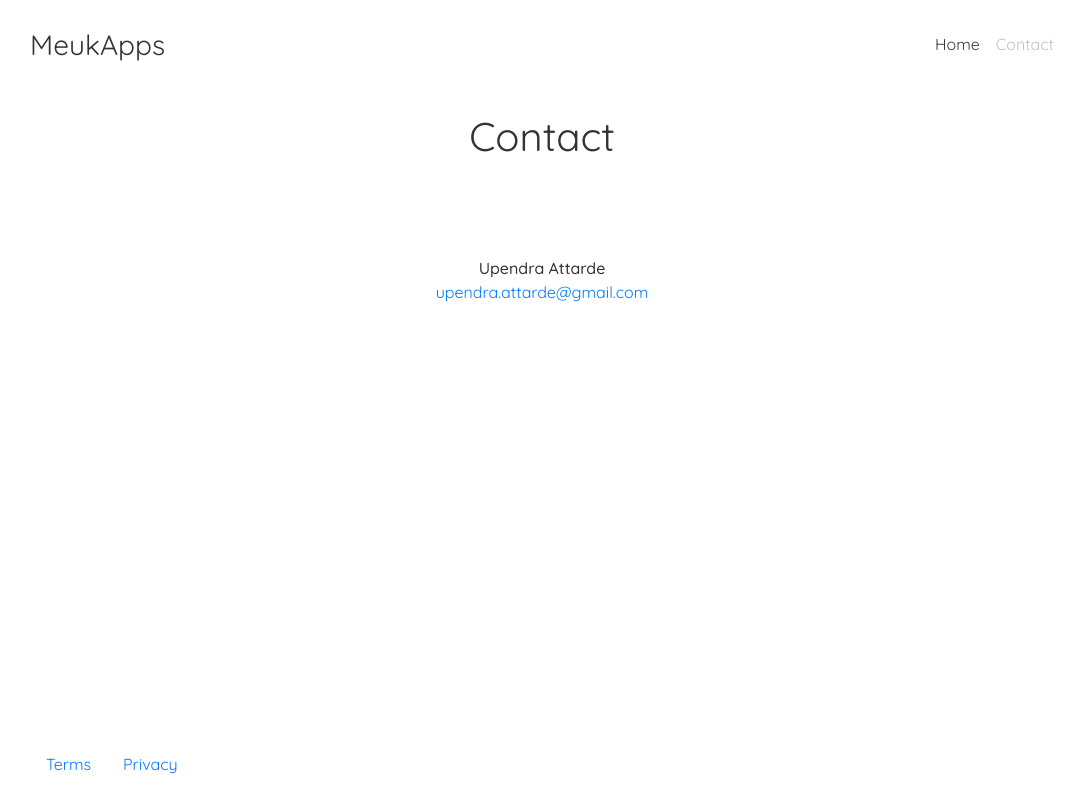
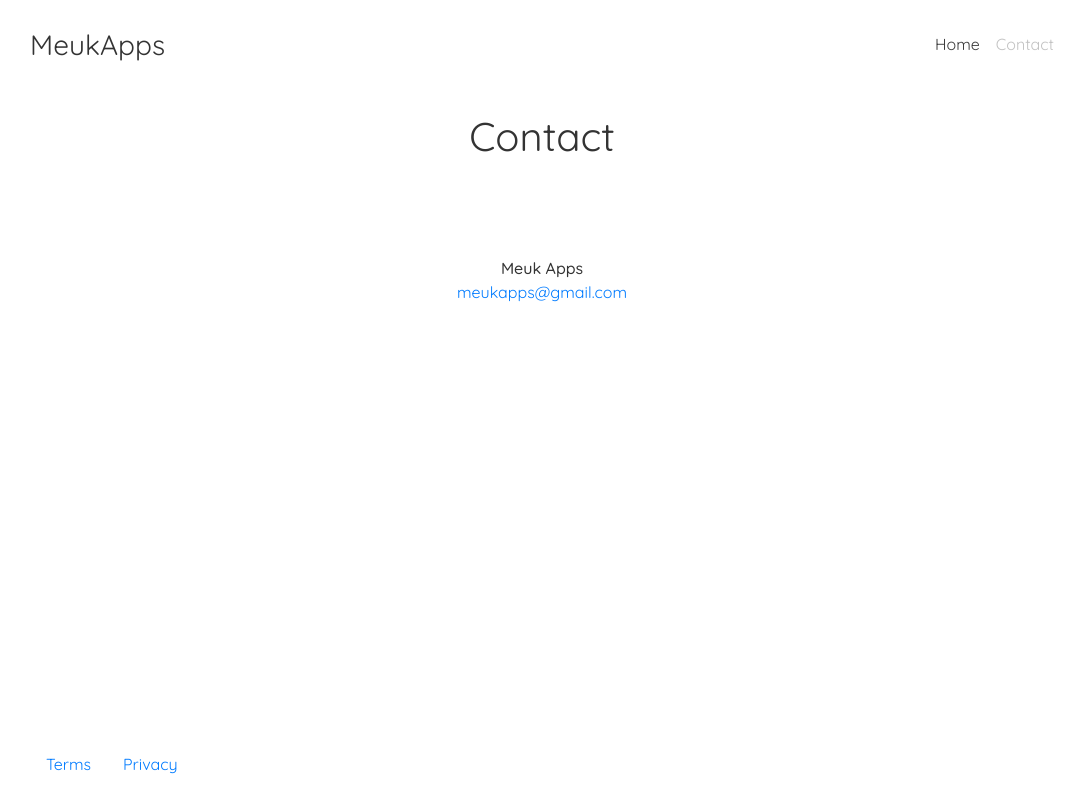
Before and after one commit to meuklight/meuklight.github.io, a plain HTML site: page contact.html in a window 1280 px wide. Shown: the whole page, without its empty margins (98-1183 px from the left). Drawn offline with nearby package versions, Linux system fonts and the light colour scheme.

Commit message:
Update contact.html

```diff
--- a/contact.html
+++ b/contact.html
@@ -47,8 +47,8 @@
             <h1 class="mb-5">Contact</h1>
             <div class="mt-5 mb-5 content-style text-center">
               <address>
-                   <strong>Upendra Attarde</strong><br>
-                   <a href="mailto:#">upendra.attarde@gmail.com</a>
+                   <strong>Meuk Apps</strong><br>
+                   <a href="mailto:#">meukapps@gmail.com</a>
             </address>
 
 
```
